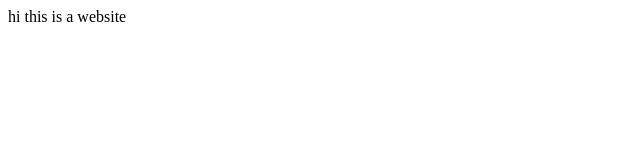
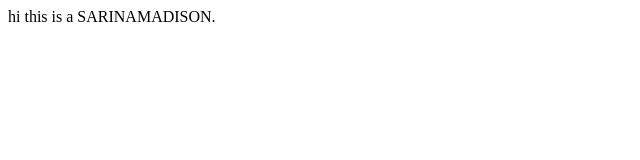
Before and after one commit to sarinacharugundla/SarinaMadison, a plain HTML site: page index.html in a window 1280 px wide. Shown: the whole page, without its empty margins (0-640 px from the left). Drawn offline with Linux system fonts and the light colour scheme.

Commit message:
this is sarinamadison

```diff
--- a/index.html
+++ b/index.html
@@ -1,5 +1,5 @@
 <html>
     <body>
-        hi this is a website
+        hi this is a SARINAMADISON.
     </body>
 </html>
```
